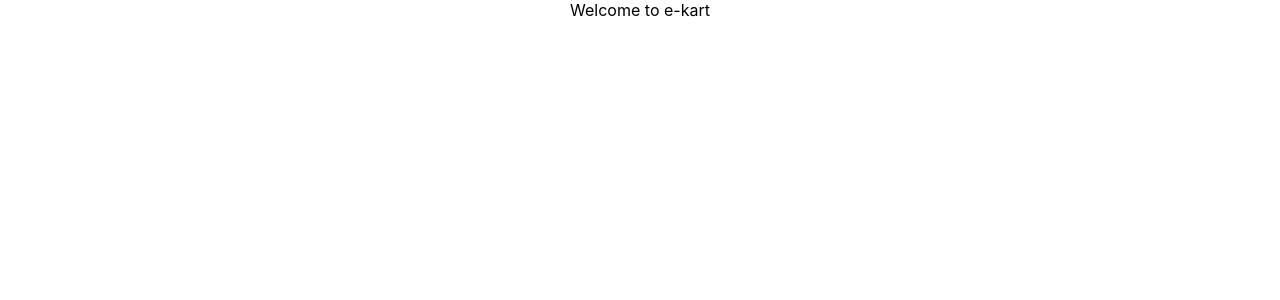
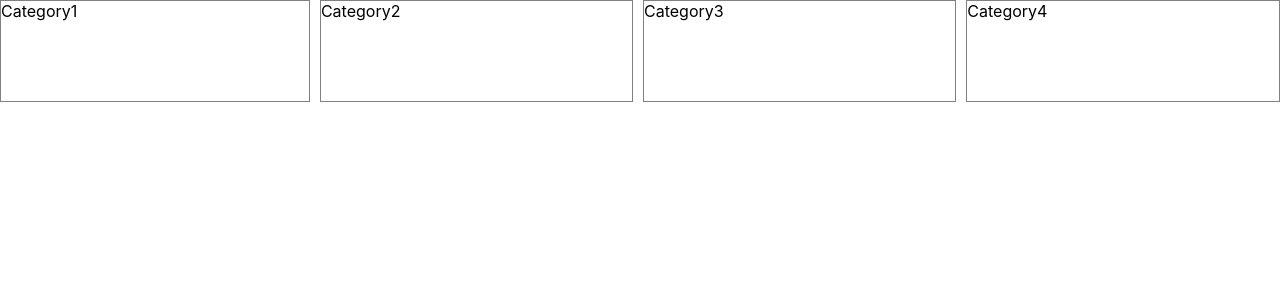
Before and after one commit to sivams20/e-kart, a React (Create React App) app: page / in a window 1280 px wide. Shown: the top 300 px of the page. Built offline with nearby package versions, Linux system fonts and the light colour scheme.

Commit message:
Added styled components

```diff
--- a/package.json
+++ b/package.json
@@ -9,6 +9,7 @@
     "react": "^17.0.2",
     "react-dom": "^17.0.2",
     "react-scripts": "5.0.0",
+    "styled-components": "^5.3.5",
     "web-vitals": "^2.1.4"
   },
   "scripts": {
--- a/src/App.css
+++ b/src/App.css
@@ -1,6 +1,6 @@
-.App {
+/* .App {
   text-align: center;
-}
+} */
 
 .App-logo {
   height: 40vmin;
--- a/src/App.js
+++ b/src/App.js
@@ -1,10 +1,12 @@
 import logo from './logo.svg';
+import React from 'react';
 import './App.css';
+import Categories from './components/Categories/Categories';
 
 function App() {
   return (
     <div className="App">
-      Welcome to e-kart
+        <Categories/>
     </div>
   );
 }
--- a/src/components/Categories/Categories.js
+++ b/src/components/Categories/Categories.js
@@ -1,10 +1,25 @@
 import React from "react";
+import styled from 'styled-components';
+import Category from "./Category/Category";
+
+const list = ['Category1', 'Category2', 'Category3', 'Category4'];
+const ListContainer = styled.div`
+    display: flex;
+    gap: 10px;
+    flex-direction: row;
+    align-items: center;
+    justify-content: center;
+    align-content: center;
+    //height: 100px;
+`
 
 function Categories(){
     return(
-        <div>
-            Categories
-        </div>
+    <ListContainer>
+        {list.map(function(item) {
+          return <Category key={item} value={item}>{item}</Category>;
+        })}
+    </ListContainer>
     )
 }
 
--- a/src/components/Categories/Category/Category.js
+++ b/src/components/Categories/Category/Category.js
@@ -1,10 +1,17 @@
 import React from "react";
+import styled from 'styled-components';
 
-function Category(){
+const ListItem = styled.div`
+    flex-grow: 1;
+    border: 1px solid grey;
+    height: 100px;
+`
+
+function Category(props){
     return(
-        <div>
-            Category
-        </div>
+        <ListItem>
+           {props.value}
+        </ListItem>
     )
 }
 
```
Also changed, not shown: 1 other file (tests, documents, lock files or other folders).
